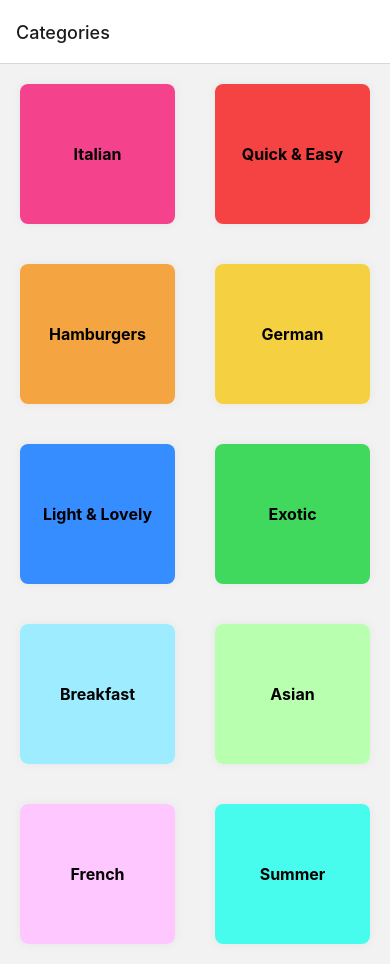
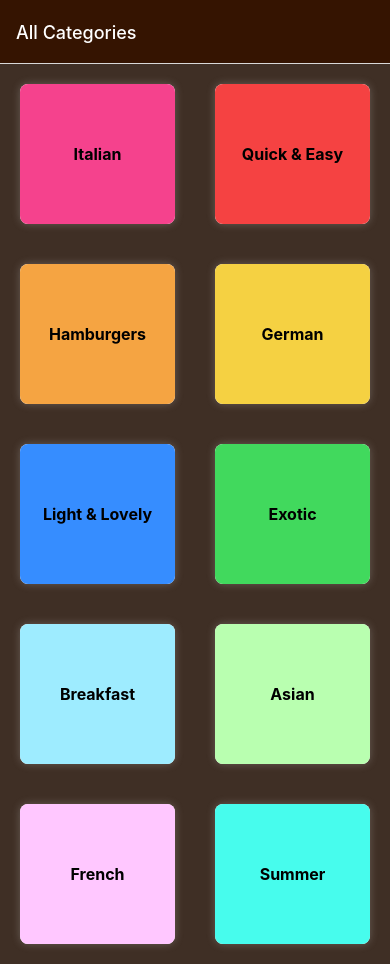
Before and after one commit to jsidd06/meals-app, a React Native app: screen / in a window 390 px wide. Built offline with nearby package versions, Linux system fonts and the light colour scheme.

Commit message:
feat: use layout effect and in title things

```diff
--- a/App.js
+++ b/App.js
@@ -11,8 +11,20 @@ export default function App() {
     <>
       <StatusBar style="light" />
       <NavigationContainer>
-        <Stack.Navigator>
-          <Stack.Screen name="Categories" component={CategoriesScreen} />
+        <Stack.Navigator
+          screenOptions={{
+            headerStyle: { backgroundColor: "#351401" },
+            headerTintColor: "#fff",
+            cardStyle: { backgroundColor: "#3f2f25" },
+          }}
+        >
+          <Stack.Screen
+            options={{
+              title: "All Categories",
+            }}
+            name="Categories"
+            component={CategoriesScreen}
+          />
           <Stack.Screen name="MealsOverView" component={MealsOverViewScreen} />
         </Stack.Navigator>
       </NavigationContainer>
--- a/src/screens/MealsOverViewScreen.js
+++ b/src/screens/MealsOverViewScreen.js
@@ -1,14 +1,24 @@
-import { FlatList, StyleSheet, Text, View } from "react-native";
-import React from "react";
-import { MEALS } from "../data/dummy-data";
+import { FlatList, StyleSheet, View } from "react-native";
+import React, { useLayoutEffect } from "react";
+import { MEALS, CATEGORIES } from "../data/dummy-data";
 import MealItem from "../components/MealItem";
 
-const MealsOverViewScreen = ({ route }) => {
+const MealsOverViewScreen = ({ route, navigation }) => {
   const cardId = route.params.cardId;
 
   const displayMeals = MEALS.filter((item) => {
     return item.categoryIds.indexOf(cardId) >= 0;
   });
+
+  useLayoutEffect(() => {
+    const categoryTitle = CATEGORIES.find(
+      (category) => category.id === cardId
+    ).title;
+
+    navigation.setOptions({
+      title: categoryTitle,
+    });
+  }, [cardId, navigation]);
 
   function renderItem(itemData) {
     const item = itemData.item;
```
